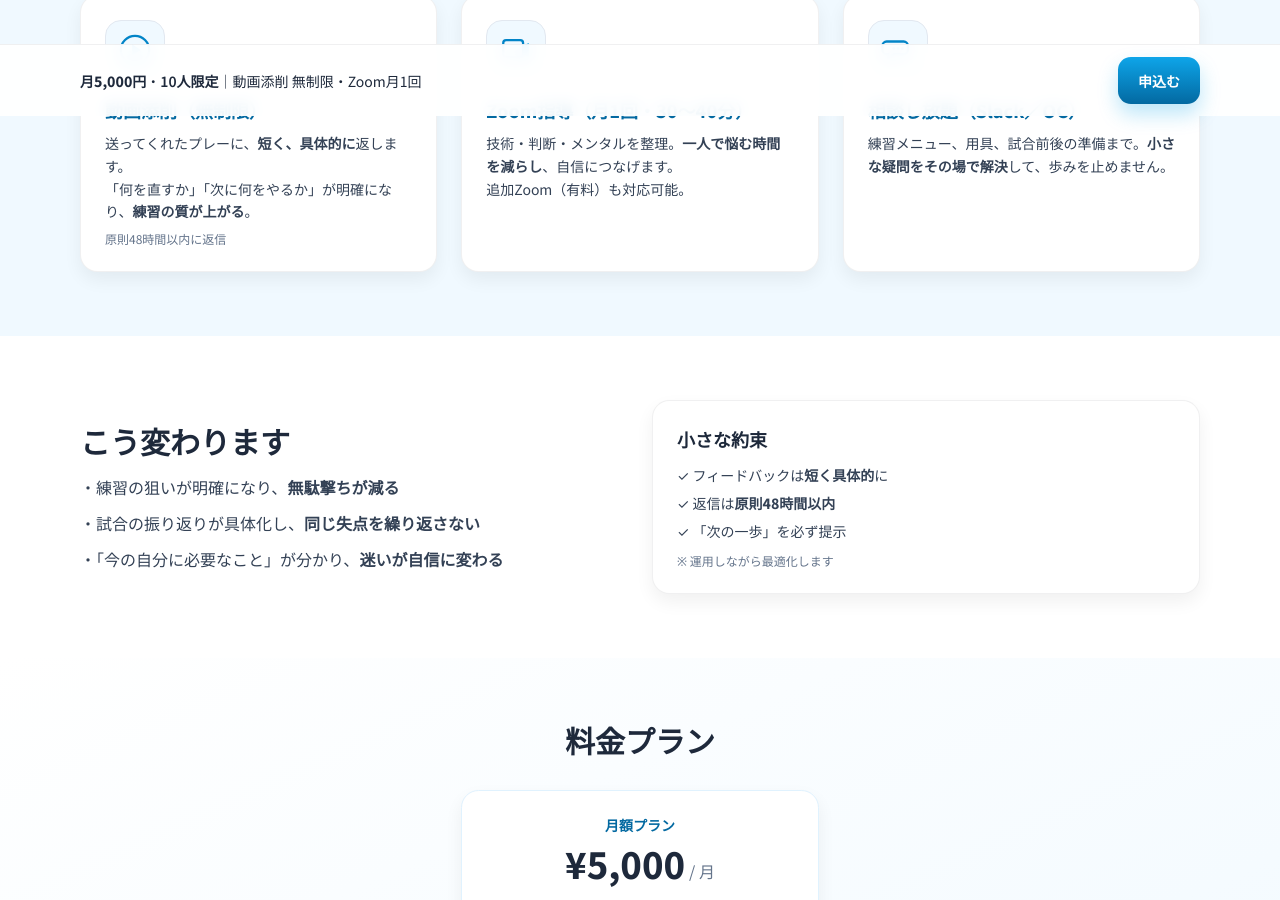
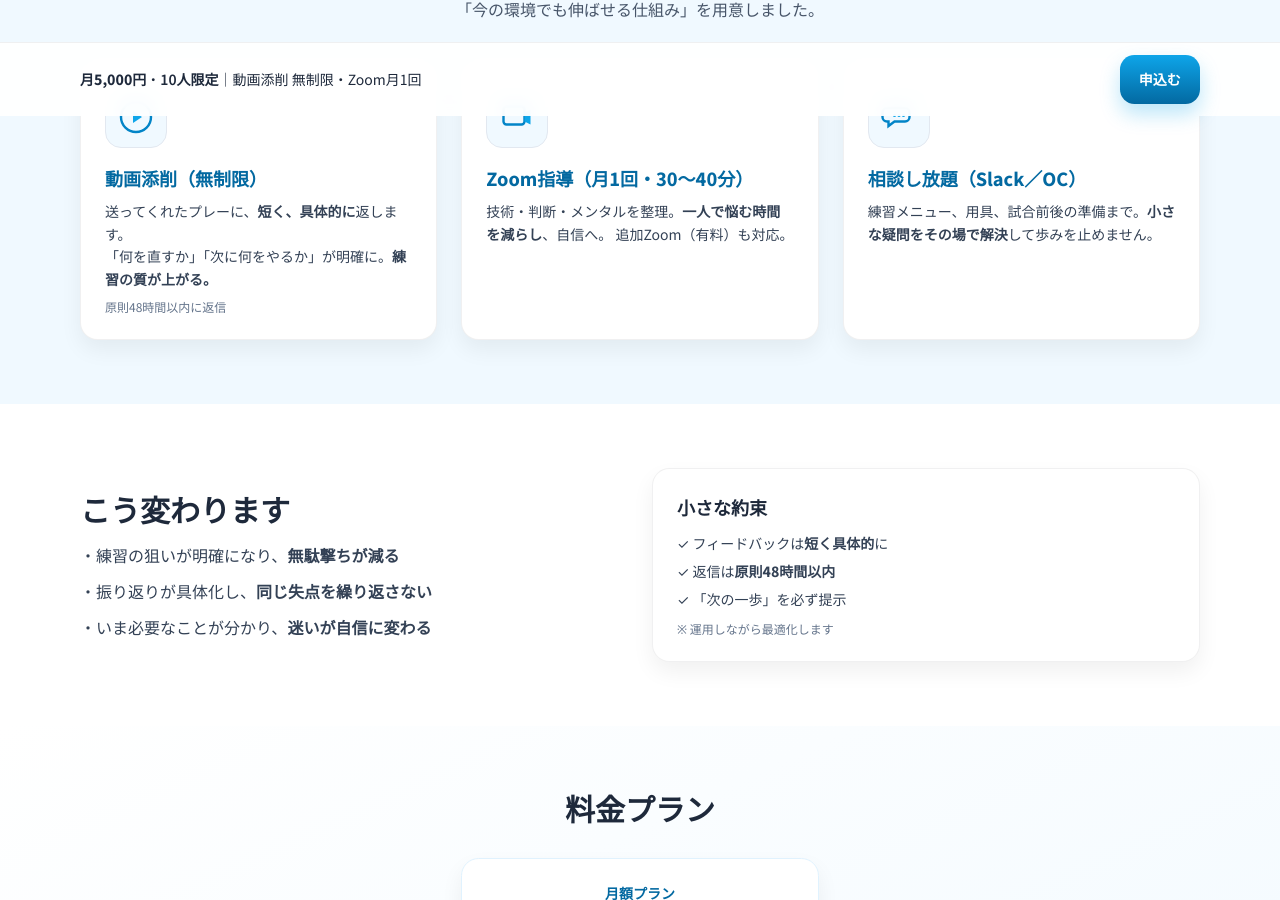
Before and after one commit to koutanishi/LPv1, a plain HTML site: page index.html in a window 1280 px wide. Shown: the part 684-1584 px from the top of the page. Drawn offline with nearby package versions, Linux system fonts and the light colour scheme.

Commit message:
Update index.html

```diff
--- a/index.html
+++ b/index.html
@@ -8,25 +8,58 @@
 <link href="https://fonts.googleapis.com/css2?family=Noto+Sans+JP:wght@400;600;800&display=swap" rel="stylesheet">
 <script src="https://cdn.tailwindcss.com"></script>
 <style>
-    :root{--blue:#0ea5e9;--blue-dark:#0369a1;--ink:#0f172a;--gray:#f8fafc;--accent:#f59e0b}
-    body{font-family:'Noto Sans JP',system-ui, -apple-system, Segoe UI, Roboto, 'Helvetica Neue', Arial}
-    .btn{background:linear-gradient(180deg,var(--blue),var(--blue-dark));color:#fff;padding:.85rem 1.25rem;border-radius:.8rem;font-weight:700;box-shadow:0 10px 20px rgba(14,165,233,.28);transition:.2s}
+  :root{--blue:#0ea5e9;--blue-d:#0369a1;--ink:#0f172a;--soft:#f1f5f9;--amber:#f59e0b}
+  body{font-family:'Noto Sans JP',system-ui,-apple-system,Segoe UI,Roboto,'Helvetica Neue',Arial}
+  /* ====== UI ====== */
+  .btn{background:linear-gradient(180deg,var(--blue),var(--blue-d));color:#fff;padding:.9rem 1.2rem;border-radius:.9rem;font-weight:800;box-shadow:0 10px 20px rgba(14,165,233,.28);transition:transform .18s, box-shadow .25s}
   .btn:hover{transform:translateY(-2px);box-shadow:0 14px 24px rgba(14,165,233,.38)}
+  .btn:active{transform:translateY(0)}
   .btn-ghost{font-weight:700;color:#075985}
   .section{padding:4rem 1rem}
-    .card{background:#fff;border-radius:1.1rem;padding:1.5rem;box-shadow:0 8px 18px rgba(2,8,23,.06);border:1px solid rgba(2,8,23,.06);transition:.2s}
-    .card:hover{transform:translateY(-2px)}
   .hero{background:
-      radial-gradient(1100px 600px at 80% -10%, rgba(14,165,233,.15), transparent 60%),
+    radial-gradient(1100px 600px at 80% -10%, rgba(14,165,233,.16), transparent 60%),
     radial-gradient(800px 400px at -10% 0%, rgba(245,158,11,.10), transparent 60%)}
-    .icon{width:60px;height:60px;border-radius:16px;display:flex;align-items:center;justify-content:center;background:#f0f9ff;border:1px solid #e2e8f0}
-    .reveal{opacity:0;transform:translateY(12px);transition:opacity .6s ease, transform .6s ease}
+  .card{background:#fff;border-radius:1.1rem;padding:1.5rem;box-shadow:0 10px 22px rgba(2,8,23,.06);border:1px solid rgba(2,8,23,.06);transition:transform .35s cubic-bezier(.2,.6,.2,1), box-shadow .35s}
+  .card:hover{transform:translateY(-6px) scale(1.01);box-shadow:0 16px 28px rgba(2,8,23,.10)}
+  .icon{width:62px;height:62px;border-radius:16px;display:flex;align-items:center;justify-content:center;background:#f0f9ff;border:1px solid #e2e8f0}
+  .reveal{opacity:0;transform:translateY(14px);transition:opacity .6s ease, transform .6s ease}
   .reveal.visible{opacity:1;transform:translateY(0)}
   .sticky-cta{position:sticky;bottom:0;z-index:40;backdrop-filter:saturate(120%) blur(8px);background:rgba(255,255,255,.92);border-top:1px solid rgba(2,8,23,.06)}
-    @media (prefers-reduced-motion:reduce){.reveal{transition:none}.btn{transition:none}}
+  /* ====== Motion extras ====== */
+  /* 進捗バー */
+  .progress{position:fixed;top:0;left:0;height:3px;background:linear-gradient(90deg,var(--blue),#22d3ee);width:0%;z-index:60}
+  /* スクロール誘導矢印 */
+  .chev{width:24px;height:24px;border-right:3px solid #075985;border-bottom:3px solid #075985;transform:rotate(45deg);animation:chev 1.8s infinite}
+  @keyframes chev{
+    0%{opacity:0;transform:translateY(0) rotate(45deg)}
+    40%{opacity:1;transform:translateY(6px) rotate(45deg)}
+    100%{opacity:0;transform:translateY(12px) rotate(45deg)}
+  }
+  /* CTA微鼓動（hover時） */
+  .btn:hover{animation:pulse .9s ease-out 1}
+  @keyframes pulse{0%{box-shadow:0 10px 20px rgba(14,165,233,.28)}70%{box-shadow:0 18px 30px rgba(14,165,233,.45)}100%{box-shadow:0 14px 24px rgba(14,165,233,.38)}}
+  /* 3本柱の矢印ライン（描画アニメ） */
+  .dash-line{stroke:#94a3b8;stroke-width:2;stroke-dasharray:6 6;animation:dash 2.5s linear infinite}
+  @keyframes dash{to{stroke-dashoffset:-120}}
+  /* パララックス用 */
+  .parallax{transform:translateY(var(--py,0))}
+  /* FAQ */
+  details summary{list-style:none}
+  details summary::-webkit-details-marker{display:none}
+  /* Reduce Motion配慮 */
+  @media (prefers-reduced-motion:reduce){
+    .reveal{transition:none}
+    .btn{transition:none;animation:none}
+    .card{transition:none}
+    .dash-line{animation:none}
+    .chev{animation:none}
+  }
 </style>
 </head>
 <body class="bg-white text-slate-800">
+
+<!-- スクロール進捗バー -->
+<div id="progress" class="progress"></div>
 
 <!-- Header -->
 <header class="w-full fixed top-0 left-0 z-50 bg-white/85 backdrop-blur border-b border-slate-100">
@@ -61,8 +94,13 @@
         <a href="YOUR_STRIPE_PAYMENT_LINK" class="btn text-base">今すぐ申し込む</a>
         <a href="#about" class="btn-ghost text-base">内容を見る</a>
       </div>
+      <!-- 下向き矢印（スクロール誘導） -->
+      <div class="mt-8 flex items-center gap-2 text-slate-500 text-sm">
+        下へスクロール
+        <span class="chev"></span>
       </div>
-      <div class="md:col-span-5 reveal">
+    </div>
+    <div class="md:col-span-5 reveal parallax" data-parallax="8">
       <div class="relative rounded-2xl overflow-hidden shadow-2xl ring-1 ring-slate-200">
         <img src="https://images.unsplash.com/photo-1508098682722-e99c43a406b2?q=80&w=1400&auto=format&fit=crop" alt="GKトレーニングのイメージ" class="w-full h-full object-cover" loading="lazy">
         <div class="absolute bottom-3 right-3 bg-black/55 text-white text-xs px-2 py-1 rounded">イメージ写真</div>
@@ -71,18 +109,25 @@
   </div>
 </section>
 
-  <!-- 3本柱（イラスト付き） -->
-  <section id="about" class="section bg-sky-50">
+<!-- 3本柱 + 矢印ライン -->
+<section id="about" class="section bg-sky-50 relative overflow-hidden">
   <div class="max-w-6xl mx-auto px-4">
     <div class="text-center reveal">
       <h2 class="text-2xl md:text-3xl font-extrabold">3つの柱で、迷いを減らす</h2>
       <p class="mt-2 text-slate-600">「今の環境でも伸ばせる仕組み」を用意しました。</p>
     </div>
-      <div class="grid md:grid-cols-3 gap-6 mt-8">
-        <!-- Pillar 1 -->
-        <article class="card reveal">
+
+    <div class="relative mt-10">
+      <!-- SVG矢印ライン（PCのみ表示） -->
+      <svg class="hidden md:block absolute left-0 right-0 -top-6 w-full h-36" viewBox="0 0 1000 160" fill="none" aria-hidden="true">
+        <path d="M80 80 C 260 20, 420 140, 600 80 S 920 60, 920 80" class="dash-line"/>
+        <polygon points="920,80 902,72 906,80 902,88" fill="#94a3b8"/>
+      </svg>
+
+      <div class="grid md:grid-cols-3 gap-6">
+        <article class="card reveal parallax" data-parallax="6">
           <div class="icon mb-4">
-            <svg width="34" height="34" viewBox="0 0 24 24" fill="none">
+            <svg width="36" height="36" viewBox="0 0 24 24" fill="none" aria-hidden="true">
               <circle cx="12" cy="12" r="10" stroke="#0284c7" stroke-width="1.6"/>
               <polygon points="10,8 16,12 10,16" fill="#0ea5e9"/>
             </svg>
@@ -90,37 +135,38 @@
           <h3 class="font-bold text-lg text-sky-700">動画添削（無制限）</h3>
           <p class="mt-2 text-slate-700 text-sm leading-relaxed">
             送ってくれたプレーに、<span class="font-semibold">短く、具体的に</span>返します。<br>
-            「何を直すか」「次に何をやるか」が明確になり、<span class="font-semibold">練習の質が上がる</span>。
+            「何を直すか」「次に何をやるか」が明確に。<span class="font-semibold">練習の質が上がる。</span>
           </p>
           <p class="mt-2 text-xs text-slate-500">原則48時間以内に返信</p>
         </article>
-        <!-- Pillar 2 -->
-        <article class="card reveal">
+
+        <article class="card reveal parallax" data-parallax="4">
           <div class="icon mb-4">
-            <svg width="34" height="34" viewBox="0 0 24 24" fill="none">
+            <svg width="36" height="36" viewBox="0 0 24 24" fill="none" aria-hidden="true">
               <rect x="3" y="5" width="14" height="12" rx="2" stroke="#0284c7" stroke-width="1.6"/>
               <polygon points="17,9 21,7 21,17 17,15" fill="#0ea5e9"/>
             </svg>
           </div>
           <h3 class="font-bold text-lg text-sky-700">Zoom指導（月1回・30〜40分）</h3>
           <p class="mt-2 text-slate-700 text-sm leading-relaxed">
-            技術・判断・メンタルを整理。<span class="font-semibold">一人で悩む時間を減らし</span>、自信につなげます。<br>
-            追加Zoom（有料）も対応可能。
+            技術・判断・メンタルを整理。<span class="font-semibold">一人で悩む時間を減らし</span>、自信へ。
+            追加Zoom（有料）も対応。
           </p>
         </article>
-        <!-- Pillar 3 -->
-        <article class="card reveal">
+
+        <article class="card reveal parallax" data-parallax="2">
           <div class="icon mb-4">
-            <svg width="34" height="34" viewBox="0 0 24 24" fill="none">
+            <svg width="36" height="36" viewBox="0 0 24 24" fill="none" aria-hidden="true">
               <path d="M4 6h12a3 3 0 013 3v3a3 3 0 01-3 3H9l-4 3v-3H4a3 3 0 01-3-3V9a3 3 0 013-3z" stroke="#0284c7" stroke-width="1.6" fill="none"/>
               <circle cx="9" cy="11" r="1" fill="#0ea5e9"/><circle cx="12" cy="11" r="1" fill="#0ea5e9"/><circle cx="15" cy="11" r="1" fill="#0ea5e9"/>
             </svg>
           </div>
           <h3 class="font-bold text-lg text-sky-700">相談し放題（Slack／OC）</h3>
           <p class="mt-2 text-slate-700 text-sm leading-relaxed">
-            練習メニュー、用具、試合前後の準備まで。<span class="font-semibold">小さな疑問をその場で解決</span>して、歩みを止めません。
+            練習メニュー、用具、試合前後の準備まで。<span class="font-semibold">小さな疑問をその場で解決</span>して歩みを止めません。
           </p>
         </article>
+      </div>
     </div>
   </div>
 </section>
@@ -132,8 +178,8 @@
       <h2 class="text-2xl md:text-3xl font-extrabold">こう変わります</h2>
       <ul class="mt-4 space-y-3 text-slate-700">
         <li>・練習の狙いが明確になり、<span class="font-semibold">無駄撃ちが減る</span></li>
-          <li>・試合の振り返りが具体化し、<span class="font-semibold">同じ失点を繰り返さない</span></li>
-          <li>・「今の自分に必要なこと」が分かり、<span class="font-semibold">迷いが自信に変わる</span></li>
+        <li>・振り返りが具体化し、<span class="font-semibold">同じ失点を繰り返さない</span></li>
+        <li>・いま必要なことが分かり、<span class="font-semibold">迷いが自信に変わる</span></li>
       </ul>
     </div>
     <div class="md:col-span-6 reveal">
@@ -150,7 +196,7 @@
   </div>
 </section>
 
-  <!-- 料金 -->
+<!-- 料金 + 小さめ支払い -->
 <section id="price" class="section bg-gradient-to-br from-white to-sky-50">
   <div class="max-w-6xl mx-auto px-4 text-center">
     <h2 class="text-2xl md:text-3xl font-extrabold reveal">料金プラン</h2>
@@ -175,7 +221,6 @@
       </div>
     </div>
 
-      <!-- 小さめ支払い案内 -->
     <div class="mt-6 text-center text-[11px] text-slate-500 reveal">
       <p>お支払いはStripeの決済ページで行います。対応カード：</p>
       <div class="mt-2 inline-flex flex-wrap items-center justify-center gap-2">
@@ -194,7 +239,7 @@
 <!-- コーチ紹介 -->
 <section id="coach" class="section bg-white">
   <div class="max-w-6xl mx-auto px-4 grid md:grid-cols-12 gap-8 items-center">
-      <div class="md:col-span-5 reveal">
+    <div class="md:col-span-5 reveal parallax" data-parallax="6">
       <div class="relative rounded-2xl overflow-hidden shadow-xl ring-1 ring-slate-200">
         <img src="https://images.unsplash.com/photo-1513836279014-a89f7a76ae86?q=80&w=1200&auto=format&fit=crop" alt="コーチ：西 滉太（イメージ）" class="w-full h-full object-cover" loading="lazy">
         <div class="absolute bottom-3 right-3 bg-black/55 text-white text-xs px-2 py-1 rounded">イメージ写真</div>
@@ -234,7 +279,7 @@
         <div class="mt-3 text-xs text-slate-500">中学GK / Cさん</div>
       </div>
     </div>
-      <p class="mt-4 text-center text-xs text-slate-500">※ モニターの感想。実名化・写真掲載で更に信頼性UP</p>
+    <p class="mt-4 text-center text-xs text-slate-500">※ モニターの感想。実名・写真・数値が入るとさらに強くなります。</p>
   </div>
 </section>
 
@@ -300,11 +345,36 @@
   </div>
 </footer>
 
-  <!-- JS：フェードイン -->
+<!-- JS：進捗バー／フェードイン／パララックス -->
 <script>
+  // 年号
   document.getElementById('y').textContent = new Date().getFullYear();
-    const io = new IntersectionObserver((es)=>{es.forEach(e=>{if(e.isIntersecting){e.target.classList.add('visible');io.unobserve(e.target)}})},{threshold:.12});
+
+  // フェードイン
+  const io = new IntersectionObserver((es)=>{ es.forEach(e=>{ if(e.isIntersecting){ e.target.classList.add('visible'); io.unobserve(e.target);} });},{threshold:.12});
   document.querySelectorAll('.reveal').forEach(el=>io.observe(el));
+
+  // スクロール進捗バー
+  const bar = document.getElementById('progress');
+  const onScroll = () => {
+    const h = document.documentElement;
+    const scrolled = (h.scrollTop) / (h.scrollHeight - h.clientHeight) * 100;
+    bar.style.width = scrolled + '%';
+  };
+  document.addEventListener('scroll', onScroll, {passive:true});
+  onScroll();
+
+  // パララックス（軽量）
+  const pxEls = document.querySelectorAll('[data-parallax]');
+  const px = () => {
+    const y = window.scrollY || window.pageYOffset;
+    pxEls.forEach(el=>{
+      const depth = Number(el.getAttribute('data-parallax')) || 4;
+      el.style.setProperty('--py', (y * (depth/100)) + 'px');
+    });
+  };
+  document.addEventListener('scroll', px, {passive:true});
+  px();
 </script>
 </body>
 </html>
```
Lines whose indentation alone changed are shown as unchanged.
